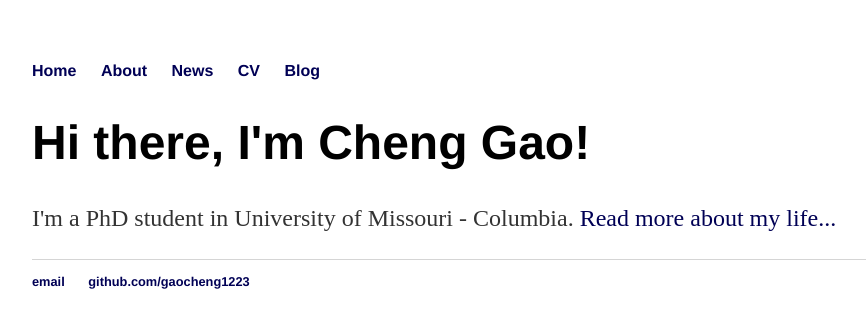
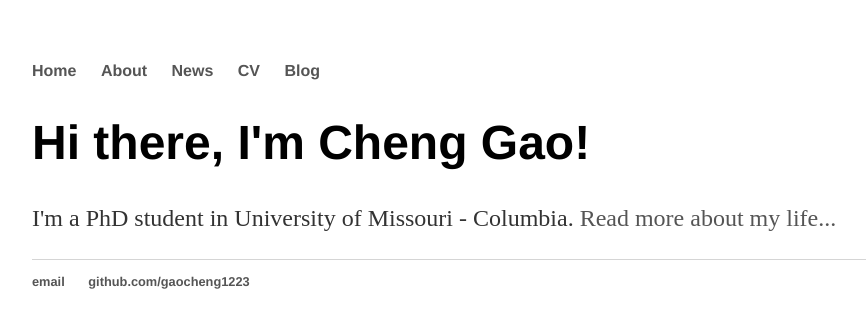
Before and after one commit to gaocheng1994/gaocheng1223.github.io, a Jekyll site: the page built from index.html, in a window 1280 px wide. Shown: the top 328 px of the page, without its empty margins (160-1026 px from the left). Built offline with Jekyll 4.4.1, drawn with Linux system fonts in a browser that asks for light colours.

Commit message:
Update main.css

```diff
--- a/css/main.css
+++ b/css/main.css
@@ -1,6 +1,6 @@
 body { margin: 60px auto; width: 70%; }
 
-a { text-decoration: none; color: #005; }
+a { text-decoration: none; color: #555; }
 a:hover { text-decoration: underline; }
 
 p, ul { font-size: 1.5em; line-height: 1.4em; color: #333; }
```
